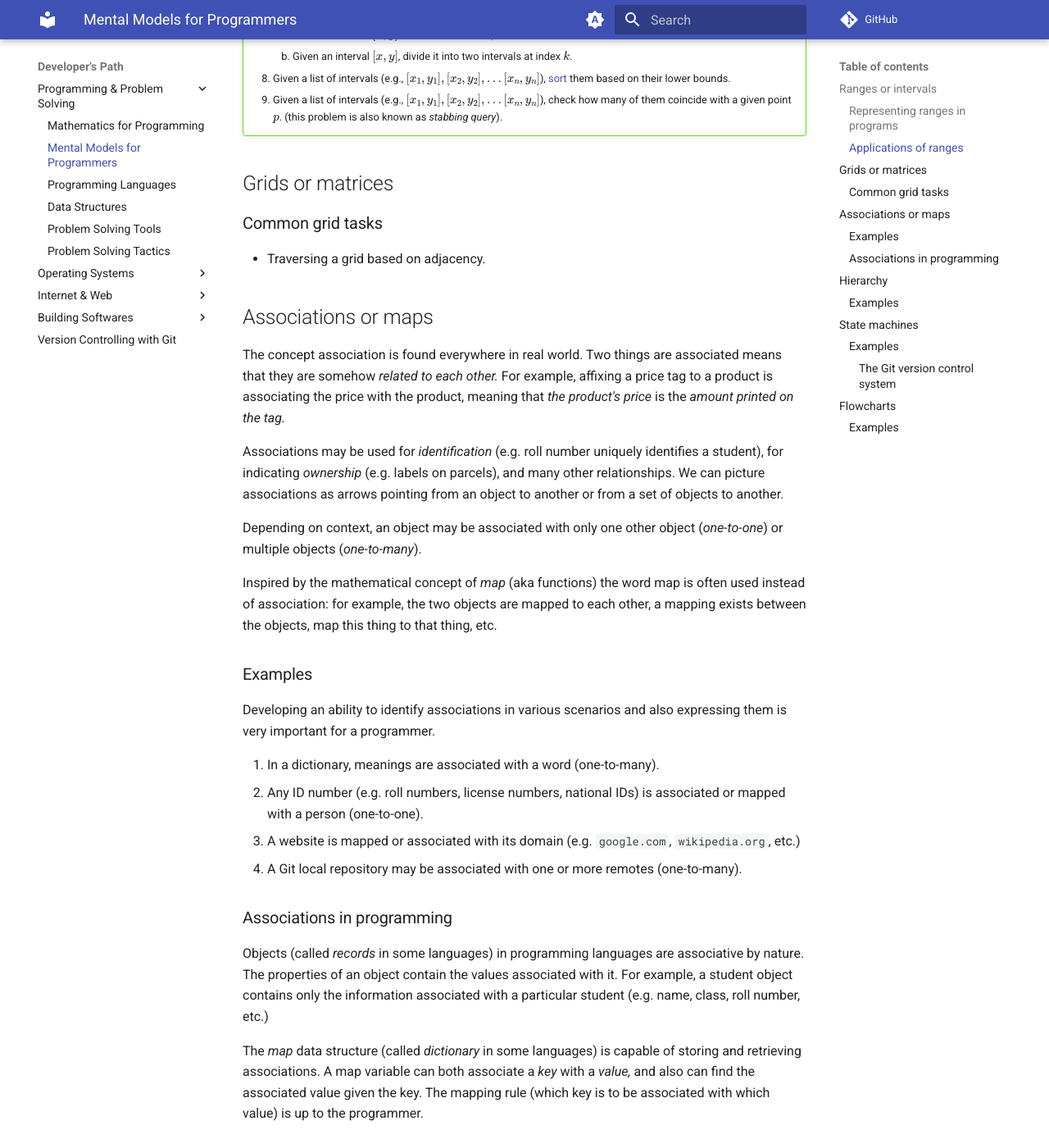
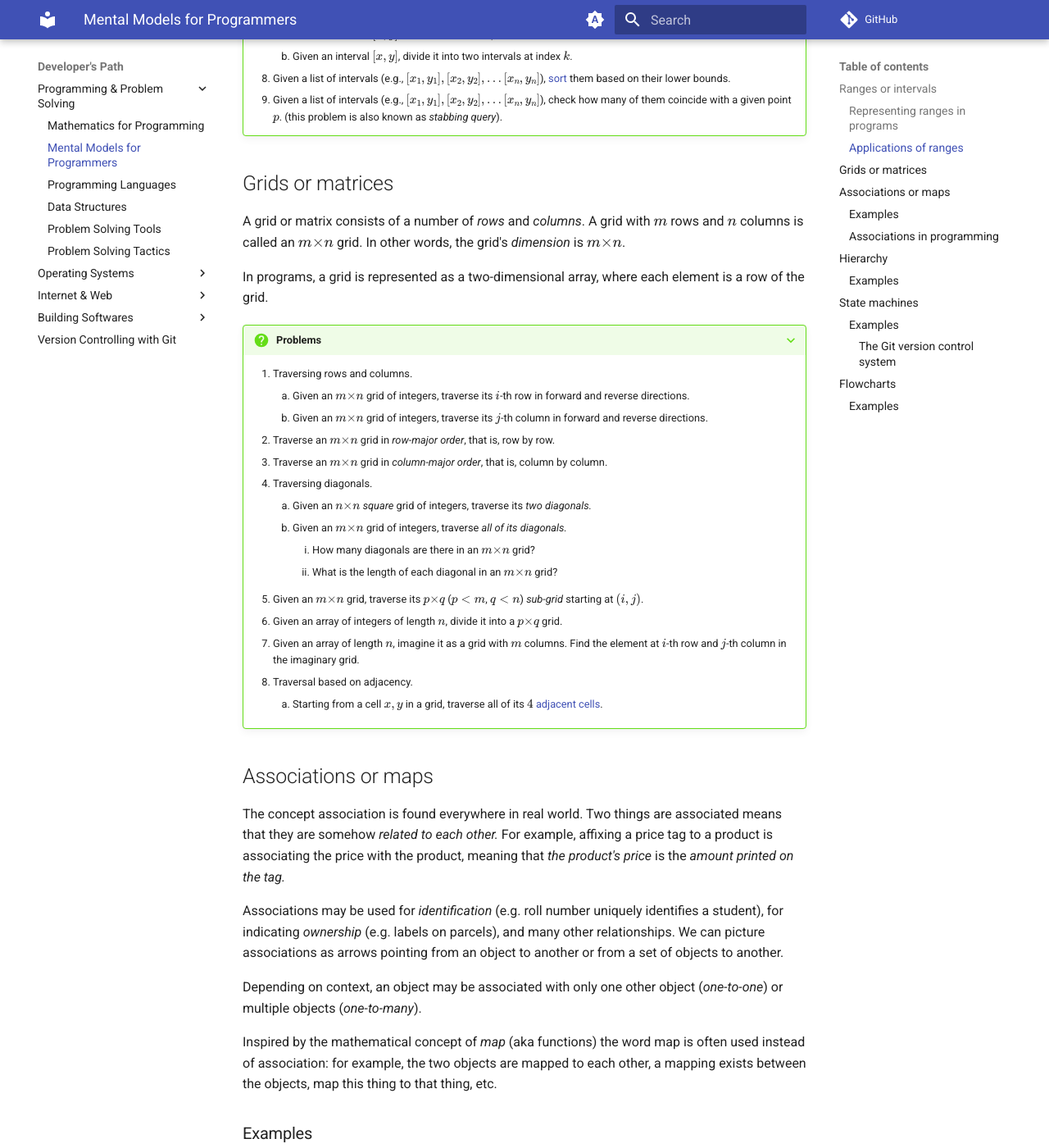
Before and after one commit to gharials/dev-path, an MkDocs documentation site: the page built from docs/programming/mental-models.md, in a window 1280 px wide and 1400 px high, scrolled down 1432 px. Shown: the whole window at 82% size. Built offline with MkDocs 1.6.1 and Material for MkDocs 9.7.7, drawn with Linux system fonts in a browser that asks for light colours; comment, search, counter and statistics services are not loaded.

Commit message:
'mental-models': grid problems.

```diff
--- a/docs/programming/mental-models.md
+++ b/docs/programming/mental-models.md
@@ -39,9 +39,26 @@ It should also be obvious that a range can also be represented with objects. For
 
 ## Grids or matrices
 
-### Common grid tasks
+A grid or matrix consists of a number of _rows_ and _columns_. A grid with $m$ rows and $n$ columns is called an $m × n$ grid. In other words, the grid's _dimension_ is $m × n$.
 
-* Traversing a grid based on adjacency.
+In programs, a grid is represented as a two-dimensional array, where each element is a row of the grid.
+
+???+ question "Problems"
+    1. Traversing rows and columns.
+        1. Given an $m × n$ grid of integers, traverse its $i$-th row in forward and reverse directions.
+        2. Given an $m × n$ grid of integers, traverse its $j$-th column in forward and reverse directions.
+    2. Traverse an $m × n$ grid in _row-major order_, that is, row by row.
+    3. Traverse an $m × n$ grid in _column-major order_, that is, column by column.
+    4. Traversing diagonals.
+        1. Given an $n × n$ _square_ grid of integers, traverse its _two diagonals._
+        2. Given an $m × n$ grid of integers, traverse _all of its diagonals._
+            1. How many diagonals are there in an $m × n$ grid?
+            2. What is the length of each diagonal in an $m × n$ grid?
+    5. Given an $m × n$ grid, traverse its $p × q$ ($p < m$, $q < n$) _sub-grid_ starting at $(i, j)$.
+    6. Given an array of integers of length $n$, divide it into a $p × q$ grid.
+    7. Given an array of length $n$, imagine it as a grid with $m$ columns. Find the element at $i$-th row and $j$-th column in the imaginary grid.
+    8. Traversal based on adjacency.
+        1. Starting from a cell $x, y$ in a grid, traverse all of its $4$ [adjacent cells](./problem-solving-tools.md#grid-traversal-delta).
 
 ## Associations or maps
 
```
